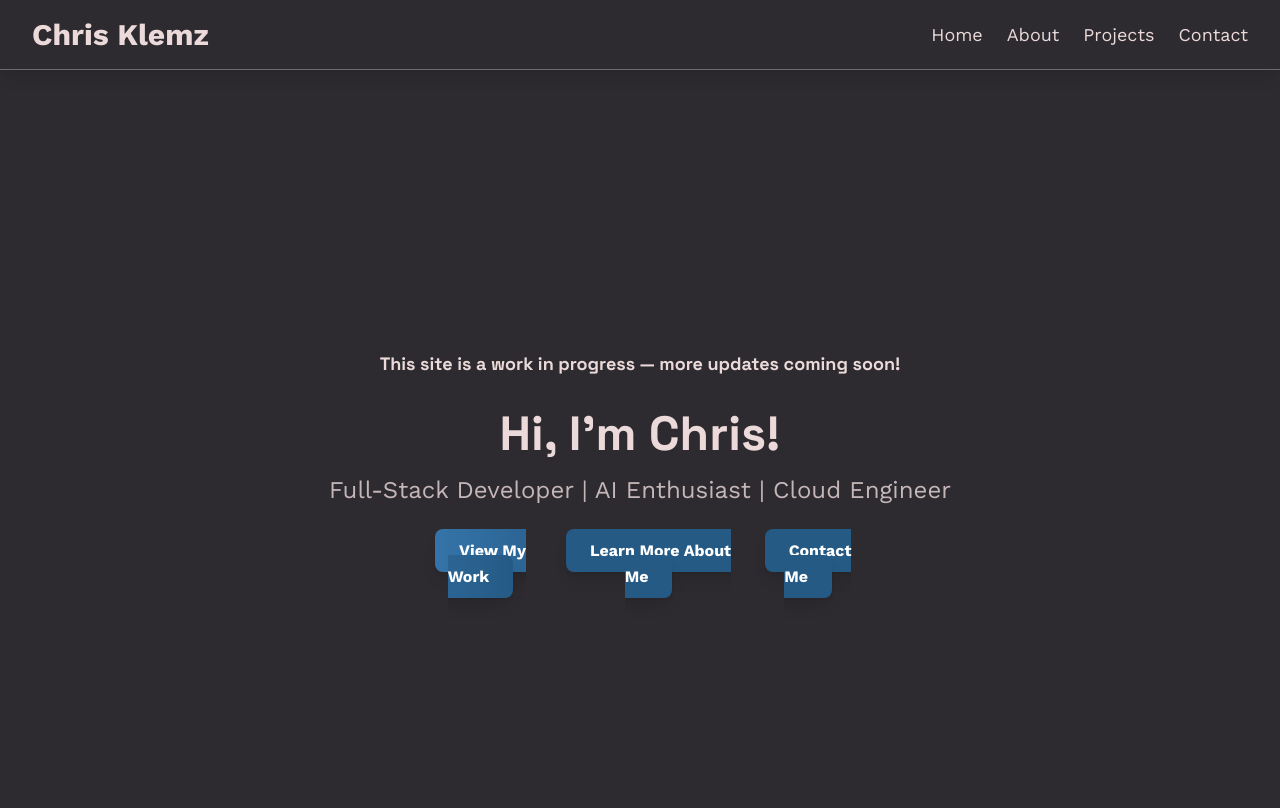
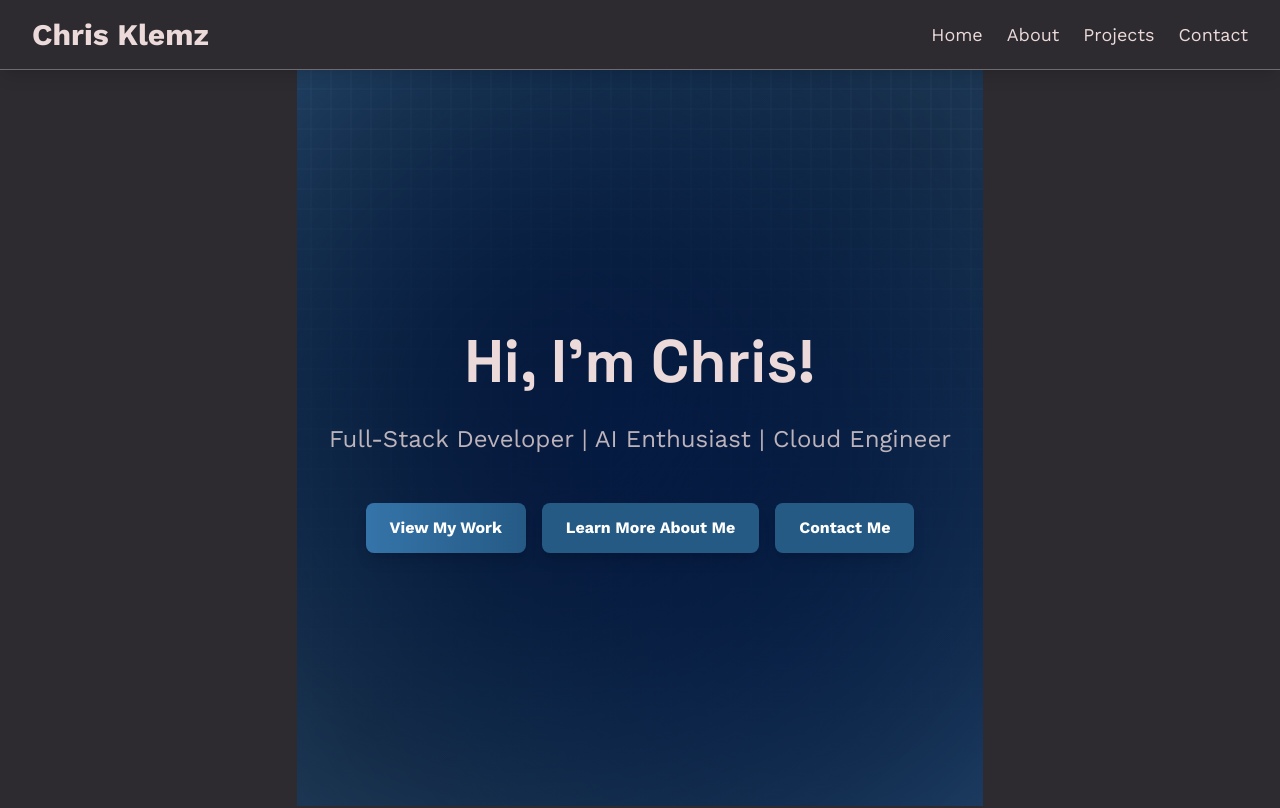
Before and after one commit to Crklemz/portfolio-website, a Next.js app: page / in a window 1280 px wide. Shown: the top 808 px of the page. Built offline with nearby package versions, Linux system fonts and the light colour scheme.

Commit message:
style: adjust hero

```diff
--- a/src/app/components/Hero.tsx
+++ b/src/app/components/Hero.tsx
@@ -3,42 +3,105 @@
 import Link from "next/link";
 import { motion } from "framer-motion";
 
+const content = {
+    title: "Hi, I'm Chris!",
+    subtitle: "Full-Stack Developer | AI Enthusiast | Cloud Engineer",
+    cta: [
+        {
+            label: "View My Work",
+            href: "/projects",
+            variant: "primary"
+        },
+        {
+            label: "Learn More About Me",
+            href: "/about",
+            variant: "secondary"
+        },
+        {
+            label: "Contact Me",
+            href: "/contact",
+            variant: "secondary"
+        }
+    ]
+}
+
 export default function Hero() {
     return (
-        <section className="relative min-h-screen flex flex-col items-center justify-center px-4 py-16 overflow-hidden">
-            <h1 className="text-lg text-center mb-8">This site is a work in progress — more updates coming soon!</h1>
+        <section className="relative min-h-[calc(100vh-4rem)] flex flex-col items-center justify-center py-12 sm:py-16 lg:py-20 overflow-hidden bg-[var(--background)]">
+            {/* Background Elements */}
+            <div className="absolute inset-0 bg-gradient-to-br from-[var(--primary)]/60 via-[var(--secondary)]/60 to-[var(--primary)]/60" />
+            <div className="absolute inset-0 bg-[radial-gradient(circle_at_50%_50%,var(--primary),transparent_80%)] opacity-80" />
+            <div className="absolute inset-0 bg-[url('/grid.svg')] bg-center [mask-image:linear-gradient(180deg,white,rgba(255,255,255,0))] opacity-80 [filter:invert(1)_sepia(1)_saturate(1000%)_hue-rotate(180deg)_brightness(1)_contrast(1)]" />
 
-            {/* Animated Intro Text */}
+            {/* Animated Gradient Orbs */}
+            <motion.div
+                className="absolute top-0 -left-4 w-[600px] h-[600px] bg-[var(--primary)] rounded-full mix-blend-multiply filter blur-[120px]"
+                animate={{
+                    scale: [1, 1.4, 1],
+                    x: [0, 200, 0],
+                    y: [0, 150, 0],
+                }}
+                transition={{
+                    duration: 12,
+                    repeat: Infinity,
+                    ease: "easeInOut"
+                }}
+            />
+            <motion.div
+                className="absolute bottom-0 -right-4 w-[600px] h-[600px] bg-[var(--secondary)] rounded-full mix-blend-multiply filter blur-[120px]"
+                animate={{
+                    scale: [1, 1.4, 1],
+                    x: [0, -200, 0],
+                    y: [0, -150, 0],
+                }}
+                transition={{
+                    duration: 12,
+                    repeat: Infinity,
+                    ease: "easeInOut",
+                    delay: 2
+                }}
+            />
+
+            {/* Content */}
+            <div className="relative w-full max-w-4xl mx-auto px-4 sm:px-6 lg:px-8">
                 <motion.h1
                     initial={{ opacity: 0, y: -20 }}
                     animate={{ opacity: 1, y: 0 }}
                     transition={{ duration: 0.6 }}
-                className="text-4xl md:text-5xl font-bold text-center mb-4"
+                    className="text-4xl sm:text-5xl lg:text-6xl font-bold text-center mb-6 leading-tight"
                 >
-                Hi, I&apos;m Chris!
+                    {content.title}
                 </motion.h1>
 
-            {/* Subtitle */}
                 <motion.p
                     initial={{ opacity: 0 }}
                     animate={{ opacity: 1 }}
                     transition={{ delay: 0.3, duration: 0.6 }}
-                className="text-xl md:text-2xl text-center mb-8 text-[var(--foreground)]/80"
+                    className="text-lg sm:text-xl lg:text-2xl text-center mb-12 text-[var(--foreground)]/80 max-w-2xl mx-auto"
                 >
-                Full-Stack Developer | AI Enthusiast | Cloud Engineer
+                    {content.subtitle}
                 </motion.p>
 
-            {/* CTA Buttons */}
-            <div className="flex flex-col sm:flex-row gap-4 justify-center items-center w-full max-w-md">
-                <motion.div whileHover={{ scale: 1.1 }} transition={{ type: "spring", stiffness: 300 }}>
-                    <Link href="/projects" className="btn-primary">View My Work</Link>
+                <div className="flex flex-col sm:flex-row gap-4 justify-center items-center">
+                    {content.cta.map((cta, index) => (
+                        <motion.div
+                            key={cta.href}
+                            initial={{ opacity: 0, y: 20 }}
+                            animate={{ opacity: 1, y: 0 }}
+                            transition={{ delay: 0.5 + index * 0.1, duration: 0.5 }}
+                            whileHover={{ scale: 1.05 }}
+                            whileTap={{ scale: 0.95 }}
+                            className="w-full sm:w-auto"
+                        >
+                            <Link
+                                href={cta.href}
+                                className={`btn-${cta.variant} w-full sm:w-auto text-center block`}
+                            >
+                                {cta.label}
+                            </Link>
                         </motion.div>
-                <motion.div whileHover={{ scale: 1.1 }} transition={{ type: "spring", stiffness: 300 }}>
-                    <Link href="/about" className="btn-secondary">Learn More About Me</Link>
-                </motion.div>
-                <motion.div whileHover={{ scale: 1.1 }} transition={{ type: "spring", stiffness: 300 }}>
-                    <Link href="/contact" className="btn-secondary">Contact Me</Link>
-                </motion.div>
+                    ))}
+                </div>
             </div>
         </section>
     );
--- a/src/components/Container.tsx
+++ b/src/components/Container.tsx
@@ -3,5 +3,9 @@ interface ContainerProps {
 }
 
 export default function Container({ children }: ContainerProps) {
-    return <div className="max-w-4xl mx-auto px-4">{children}</div>;
+    return (
+        <div className="w-full max-w-7xl mx-auto px-4 sm:px-6 lg:px-8">
+            {children}
+        </div>
+    );
 }
```
Also changed, not shown: public/grid.svg (added). Lines whose indentation alone changed are shown as unchanged.
